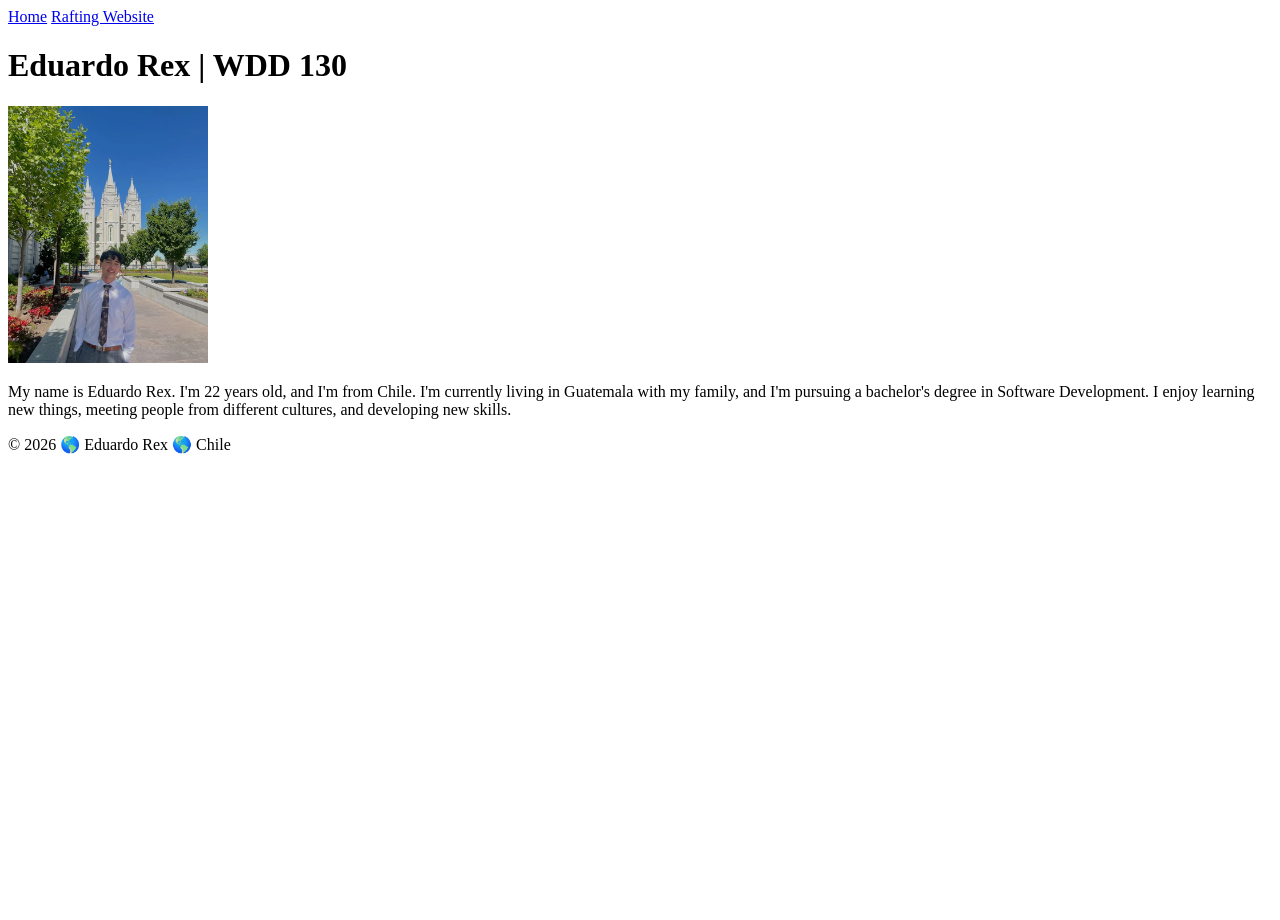
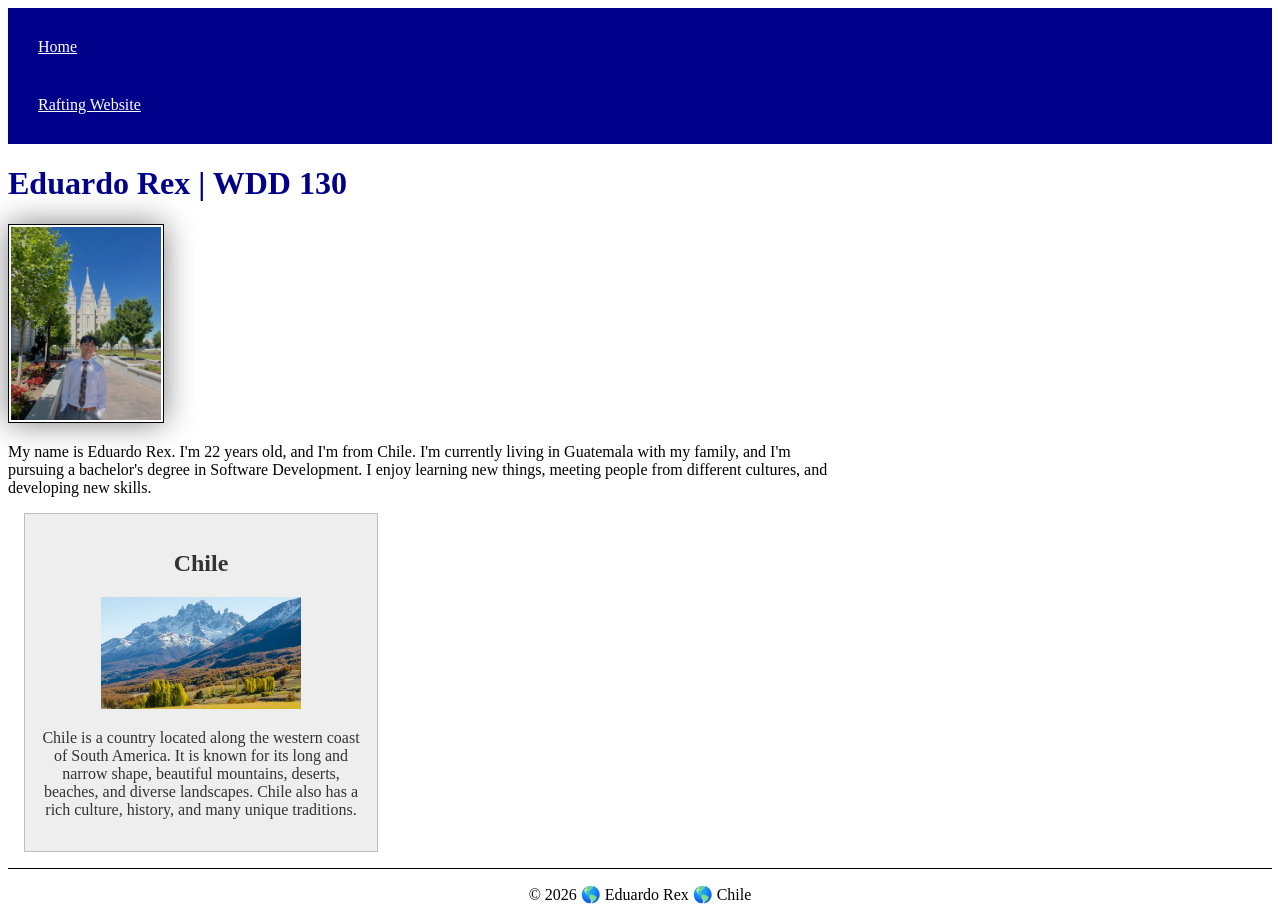
Before and after one commit to edurex2844/wdd130, a plain HTML site: page index.html in a window 1280 px wide. Before the commit the page ends 800 px from the top, so only its background shows below. Drawn offline with Linux system fonts and the light colour scheme.

Commit message:
W02 Home Page Enhancement

```diff
--- a/index.html
+++ b/index.html
@@ -4,7 +4,11 @@
     <meta charset="UTF-8">
     <meta name="viewport" content="width=device-width, initial-scale=1.0">
     <title>Eduardo Rex | WDD 130</title>
+    <meta name="description" content="Eduardo Rex's WDD 130 home page for Web Fundamentals at BYU-Idaho.">
+    <meta name="author" content="Eduardo Rex">
+    <link rel="stylesheet" href="styles/styles.css">
 </head>
+
 <body>
     <header>
         <nav>
@@ -12,13 +16,29 @@
             <a href="wwr/">Rafting Website</a>
         </nav>
     </header>
+
     <main>
         <h1>Eduardo Rex | WDD 130</h1>
         <img src="images/profile.webp" alt="Eduardo at the Salt Lake Temple" width="200">
-    <p>My name is Eduardo Rex. I'm 22 years old, and I'm from Chile. I'm currently living in Guatemala with my family, and I'm pursuing a bachelor's degree in Software Development.
-        I enjoy learning new things, meeting people from different cultures, and developing new skills.
+        <p>
+            My name is Eduardo Rex. I'm 22 years old, and I'm from Chile.
+            I'm currently living in Guatemala with my family, and I'm pursuing
+            a bachelor's degree in Software Development. I enjoy learning new
+            things, meeting people from different cultures, and developing new skills.
         </p>
     </main>
+
+    <aside>
+        <h2>Chile</h2>
+        <img src="images/chile.webp" alt="Landscape of Chile">
+        <p>
+            Chile is a country located along the western coast of South America.
+            It is known for its long and narrow shape, beautiful mountains, deserts,
+            beaches, and diverse landscapes. Chile also has a rich culture, history,
+            and many unique traditions.
+        </p>
+    </aside>
+
     <footer>
         <p>&copy; 2026 🌎 Eduardo Rex 🌎 Chile</p>
     </footer>
--- a/styles/styles.css
+++ b/styles/styles.css
@@ -0,0 +1,51 @@
+nav {
+    background-color: darkblue;
+    padding: 10px;
+}
+
+nav a {
+    color: white;
+    display: block;
+    padding: 20px;
+}
+
+h1 {
+    color: darkblue;
+}
+
+main {
+    max-width: 840px;
+}
+
+main img {
+    width: 150px;
+    height: auto;
+    border: 1px solid black;
+    padding: 2px;
+    box-shadow: 0 0 30px gray;
+}
+
+p {
+    padding: 0;
+}
+
+aside {
+    width: 20rem;
+    margin: 1rem;
+    border: 1px solid rgb(0 0 0 / 0.2);
+    padding: 1rem;
+    background-color: #eee;
+    color: #333;
+    text-align: center;
+}
+
+aside img {
+    width: 200px;
+    height: auto;
+}
+
+footer {
+    margin-top: 15px;
+    border-top: 1px solid #000;
+    text-align: center;
+}
```
Also changed, not shown: images/chile.webp (added). Lines whose indentation alone changed are shown as unchanged.
